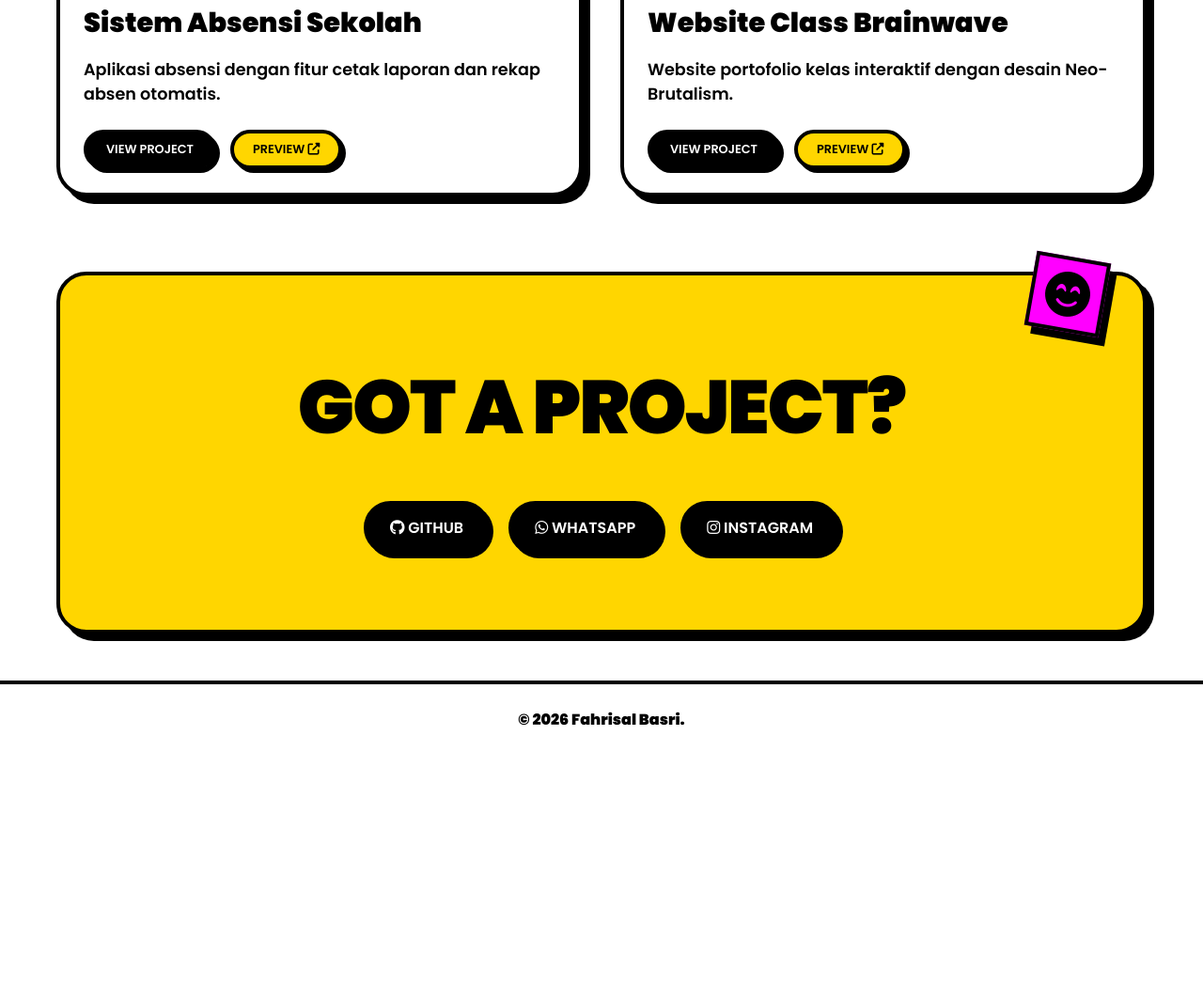
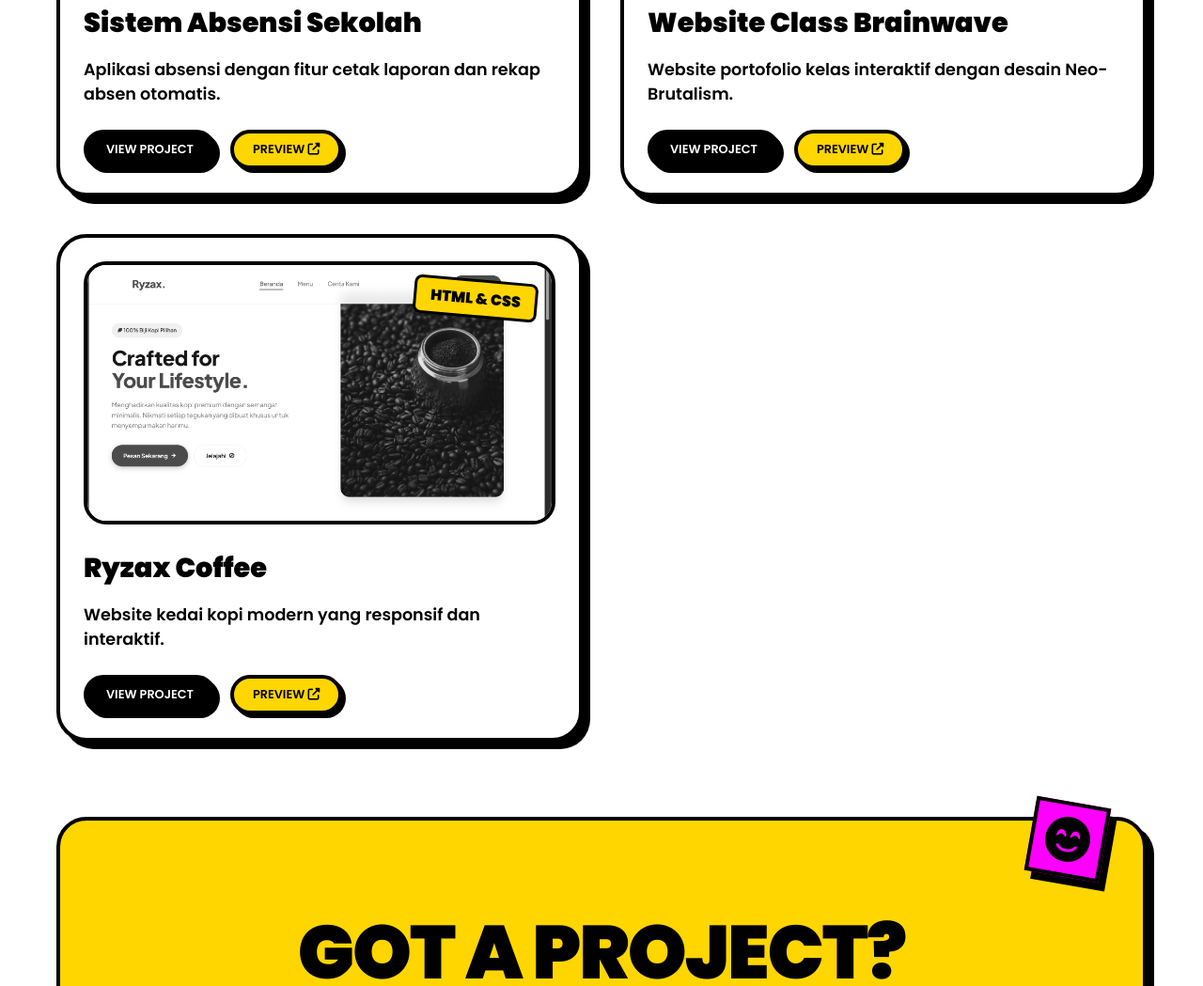
Before and after one commit to ryzax1507/portofolio-saya, a plain HTML site: page index.html in a window 1280 px wide. Shown: the part 1885-2934 px from the top of the page at 94% size. Before the commit the page ends 2688 px from the top, so only its background shows below. Drawn offline with Linux system fonts and the light colour scheme.

Commit message:
update portofolio

```diff
--- a/index.html
+++ b/index.html
@@ -143,6 +143,24 @@
                     </div>
                 </div>
 
+                <!-- Project 3 -->
+                <div class="neo-card project-card bg-white">
+                    <div class="img-container">
+                        <img src="img/ryzax-coffe/Screenshot 2026-05-16 223236.png" alt="Ryzax Coffee">
+                        <span class="floating-tag bg-yellow" style="color: #000;">HTML & CSS</span>
+                    </div>
+                    <div class="project-info">
+                        <h3>Ryzax Coffee</h3>
+                        <p>Website kedai kopi modern yang responsif dan interaktif.</p>
+                        <div class="project-actions">
+                            <a href="javascript:void(0)" class="btn-black small">View Project</a>
+                            <a href="https://ryzaxcoffe.vercel.app" target="_blank" class="btn-black small"
+                                style="background-color: var(--yellow); color: var(--black);">Preview <i
+                                    class="fas fa-external-link-alt"></i></a>
+                        </div>
+                    </div>
+                </div>
+
             </div>
         </section>
 
```
Also changed, not shown: img/ryzax-coffe/Screenshot 2026-05-16 223236.png (added).
